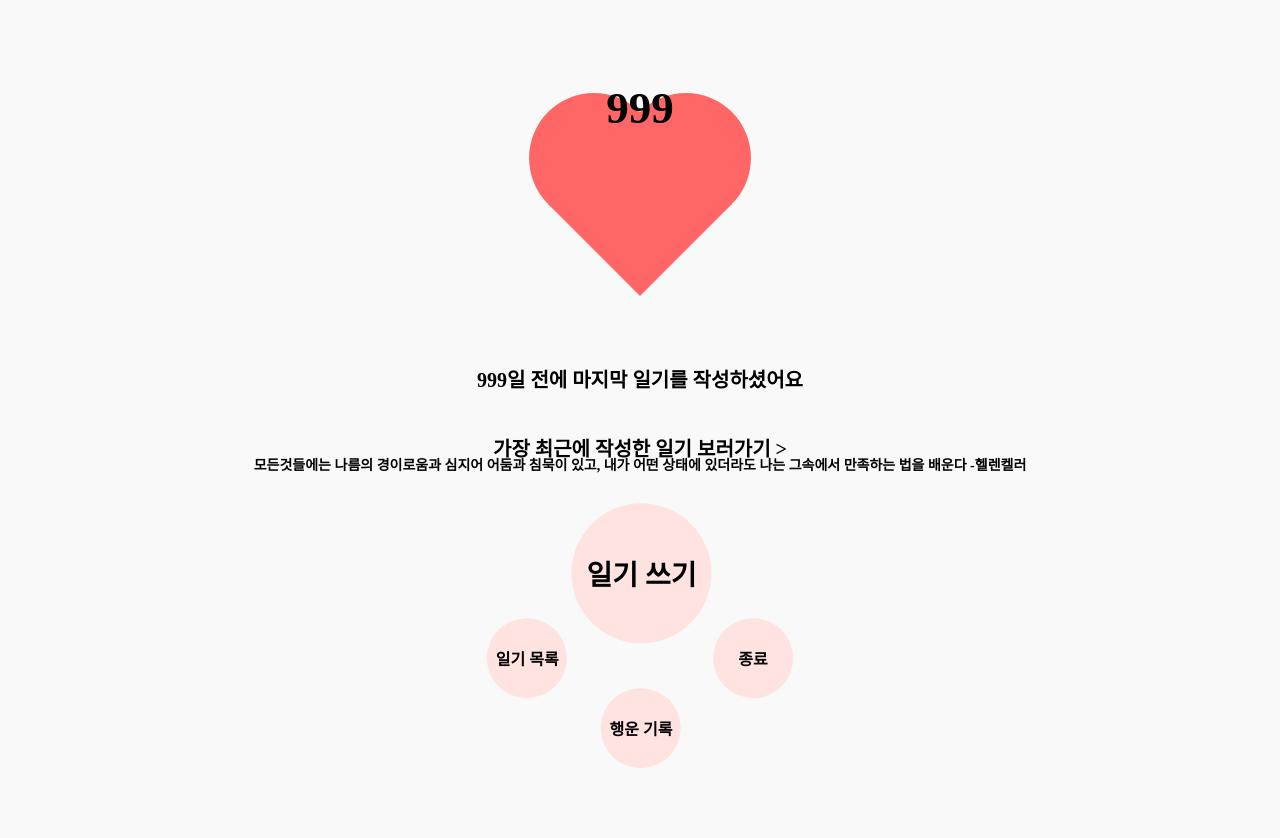
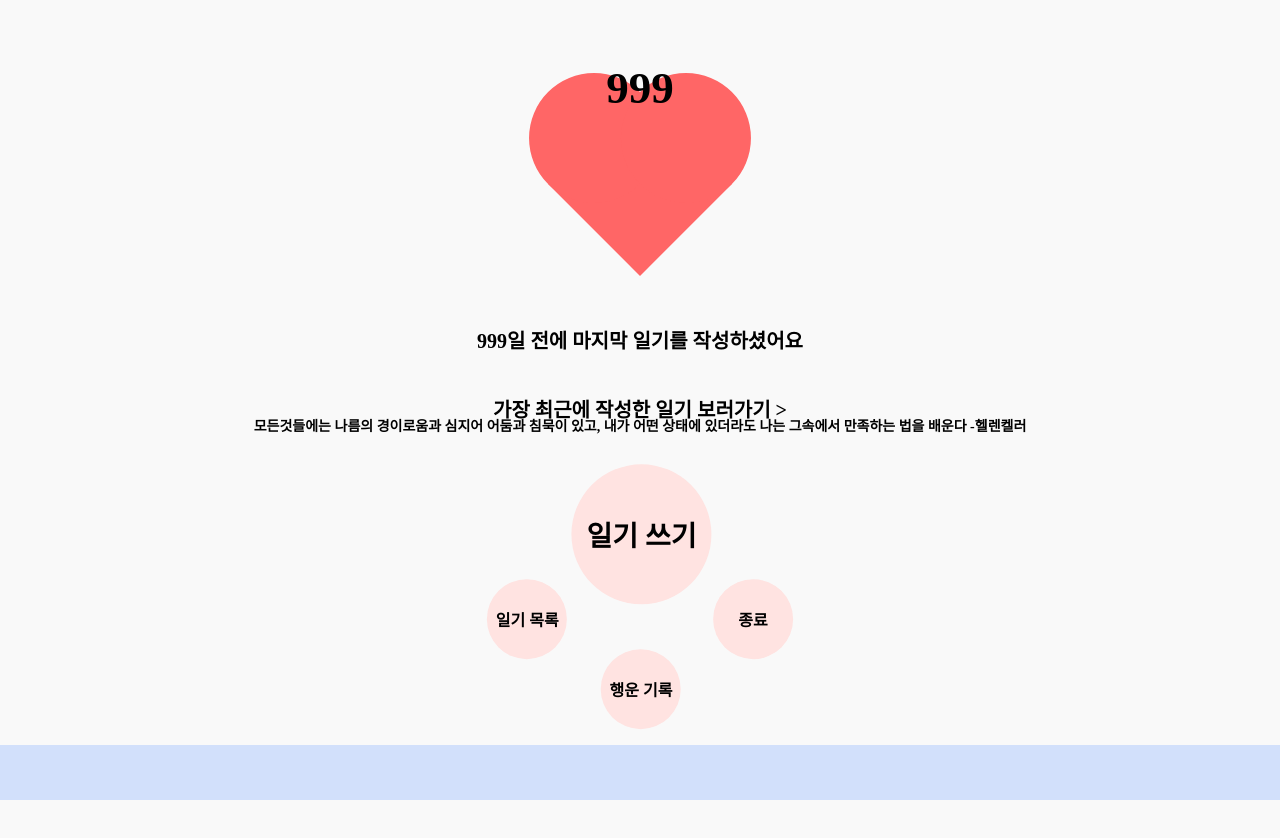
Before and after one commit to ksnd0297/lucky-diary, a Next.js app: page / in a window 1280 px wide. Shown: the top 838 px of the page. After the commit the page ends 803 px from the top, so only its background shows below. Built offline with nearby package versions, Linux system fonts and the light colour scheme; a web font is replaced by a local one.

Commit message:
feat : Layout 구성

```diff
--- /dev/null
+++ b/src/pages/components/layout/Ad.tsx
@@ -0,0 +1,14 @@
+import styled from 'styled-components';
+
+function Ad() {
+	return <Wrapper />;
+}
+
+export default Ad;
+
+const Wrapper = styled.div`
+	width: 100%;
+	height: 8%;
+
+	background-color: #d2e0fb;
+`;
--- /dev/null
+++ b/src/pages/components/layout/Layout.tsx
@@ -0,0 +1,23 @@
+import styled from 'styled-components';
+import Ad from './Ad';
+
+function Layout({ children }) {
+	return (
+		<Wrapper>
+			{children}
+			<Ad />
+		</Wrapper>
+	);
+}
+
+export default Layout;
+
+const Wrapper = styled.div`
+	width: 100%;
+	height: 100%;
+
+	display: flex;
+	flex-direction: column;
+
+	justify-content: space-between;
+`;
--- a/src/pages/index.tsx
+++ b/src/pages/index.tsx
@@ -1,7 +1,10 @@
-import Home from "./home";
+import Layout from './components/layout/Layout';
+import Home from './home';
 
 export default function Index() {
 	return (
-		<Home />
-	)
+		<Layout>
+			<Home />
+		</Layout>
+	);
 }
```
Also changed, not shown: src/pages/home/components/Ad.tsx (deleted, +0 -7 lines).
